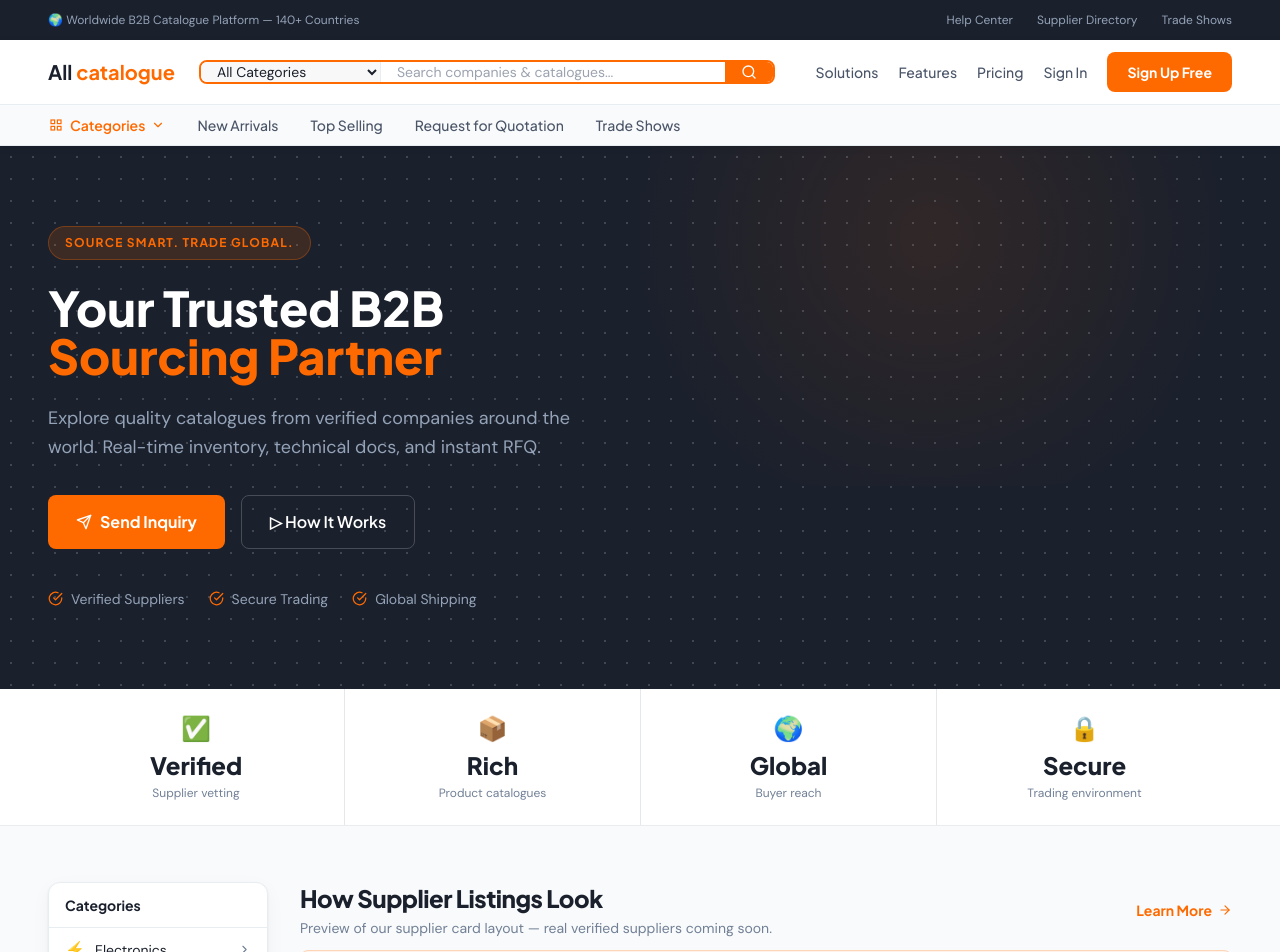
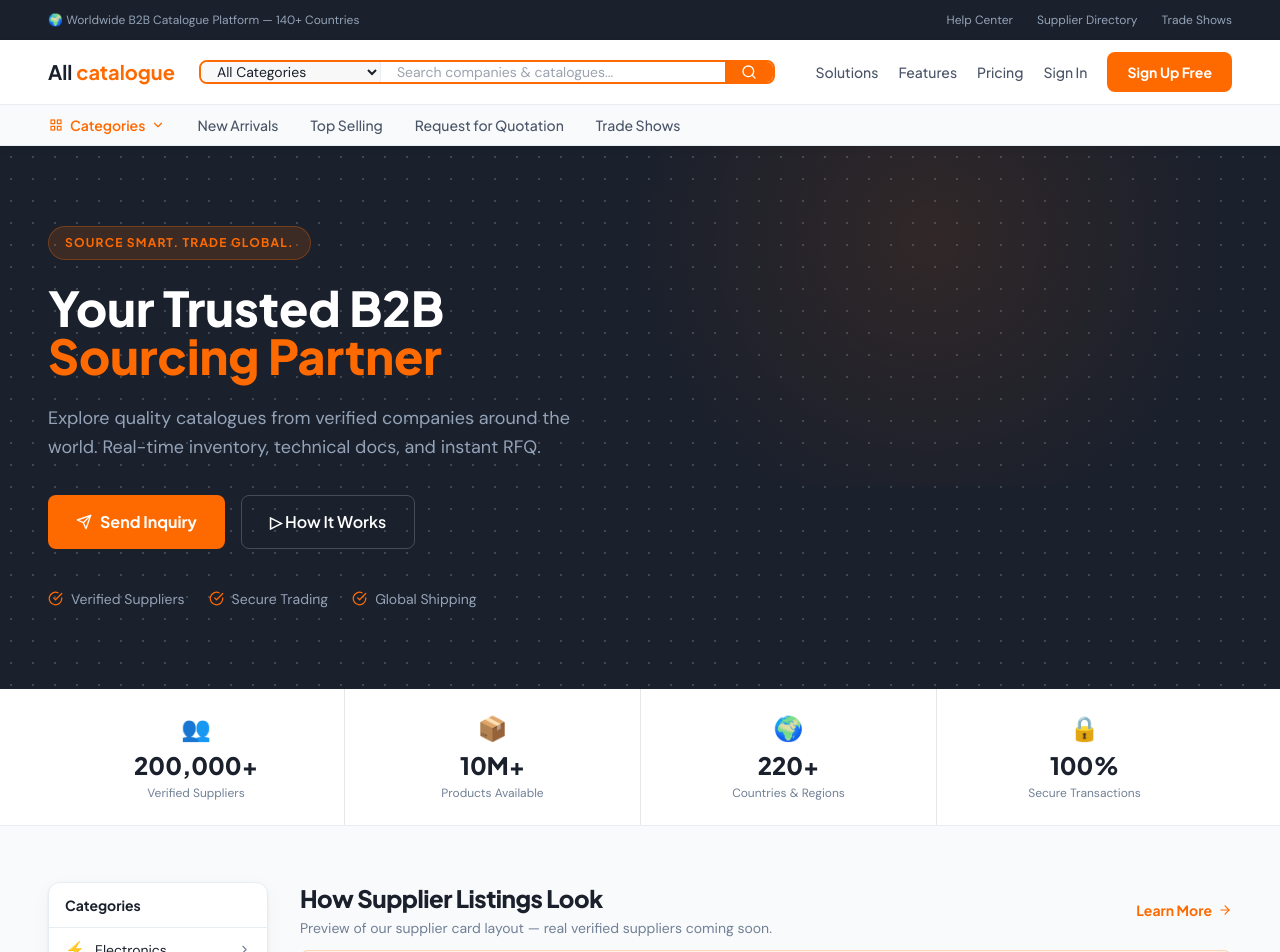
Before and after one commit to idgmedia2025-app/ALLCATALOGUE, a React (Vite) app: page / in a window 1280 px wide. Shown: the top 952 px of the page. Built offline with nearby package versions, Linux system fonts and the light colour scheme.

Commit message:
Implement counter animation and stat display
Added a counter animation hook and stat counter component to the HomePage. Updated the layout and replaced the value props with StatCounter components for displaying statistics.

```diff
--- a/src/pages/HomePage.tsx
+++ b/src/pages/HomePage.tsx
@@ -1,6 +1,75 @@
 import { Link } from 'react-router-dom'
+import { useEffect, useRef, useState } from 'react'
 import { ArrowRight, CheckCircle, ChevronRight, Star, Package, Send } from 'lucide-react'
 
+// ---------------------------------------------------------------------------
+// Counter animation hook — bilaabiintu waxay dhacaysaa marka element-ku muuqdo
+// ---------------------------------------------------------------------------
+function useCounterAnimation(target: number, duration = 1800, decimals = 0) {
+  const [count, setCount] = useState(0)
+  const [started, setStarted] = useState(false)
+  const ref = useRef<HTMLDivElement>(null)
+
+  useEffect(() => {
+    const el = ref.current
+    if (!el) return
+    const observer = new IntersectionObserver(
+      ([entry]) => { if (entry.isIntersecting) setStarted(true) },
+      { threshold: 0.3 }
+    )
+    observer.observe(el)
+    return () => observer.disconnect()
+  }, [])
+
+  useEffect(() => {
+    if (!started) return
+    let startTime: number | null = null
+    const step = (timestamp: number) => {
+      if (!startTime) startTime = timestamp
+      const progress = Math.min((timestamp - startTime) / duration, 1)
+      // easeOutExpo — si dhakhso ah u koro bilowga, dhammaadka hoos u yaacso
+      const eased = progress === 1 ? 1 : 1 - Math.pow(2, -10 * progress)
+      setCount(parseFloat((eased * target).toFixed(decimals)))
+      if (progress < 1) requestAnimationFrame(step)
+    }
+    requestAnimationFrame(step)
+  }, [started, target, duration, decimals])
+
+  return { count, ref }
+}
+
+// ---------------------------------------------------------------------------
+// StatCounter — mid kastaa ka mid ah stats-yada
+// ---------------------------------------------------------------------------
+interface StatProps {
+  icon: string
+  target: number
+  suffix: string
+  label: string
+  decimals?: number
+}
+
+function StatCounter({ icon, target, suffix, label, decimals = 0 }: StatProps) {
+  const { count, ref } = useCounterAnimation(target, 1800, decimals)
+
+  const display = decimals > 0
+    ? count.toFixed(decimals)
+    : Math.floor(count).toLocaleString()
+
+  return (
+    <div ref={ref} className="py-6 px-8 text-center">
+      <div className="text-2xl mb-1">{icon}</div>
+      <div className="font-display font-extrabold text-2xl" style={{ color: 'var(--navy)' }}>
+        {display}{suffix}
+      </div>
+      <div className="text-xs font-body mt-1" style={{ color: 'var(--muted)' }}>{label}</div>
+    </div>
+  )
+}
+
+// ---------------------------------------------------------------------------
+// Data
+// ---------------------------------------------------------------------------
 const categories = [
   { icon: '⚡', label: 'Electronics' },
   { icon: '🏭', label: 'Industrial Equipment' },
@@ -14,8 +83,7 @@ const categories = [
   { icon: '🔩', label: 'Hardware & Tools' },
 ]
 
-// Sample/demo supplier profiles — shown to illustrate how supplier listings appear on the platform.
-// Replace with real verified suppliers once onboarded.
+// Sample/demo supplier profiles — replace with real verified suppliers once onboarded.
 const sampleCompanies = [
   {
     name: 'Sample Supplier A',
@@ -55,25 +123,19 @@ const sampleCompanies = [
   },
 ]
 
-const valueProps = [
-  { icon: '✅', value: 'Verified', label: 'Supplier vetting' },
-  { icon: '📦', value: 'Rich', label: 'Product catalogues' },
-  { icon: '🌍', value: 'Global', label: 'Buyer reach' },
-  { icon: '🔒', value: 'Secure', label: 'Trading environment' },
-]
-
+// ---------------------------------------------------------------------------
+// Page
+// ---------------------------------------------------------------------------
 export default function HomePage() {
   return (
     <div style={{ background: 'var(--bg)' }}>
       {/* Hero */}
       <section className="relative overflow-hidden" style={{ background: 'var(--navy)' }}>
         <div className="dot-bg absolute inset-0 opacity-20" />
-        {/* Orange glow */}
         <div className="absolute -top-40 right-0 w-[700px] h-[500px] rounded-full opacity-10"
           style={{ background: 'radial-gradient(circle, #FF6A00 0%, transparent 70%)' }} />
 
         <div className="relative max-w-7xl mx-auto px-6 lg:px-12 py-16 md:py-20 grid md:grid-cols-2 gap-12 items-center">
-          {/* Left */}
           <div>
             <div className="inline-flex items-center gap-2 rounded-full px-4 py-2 mb-6 animate-fade-up"
               style={{ background: 'rgba(255,106,0,0.15)', border: '1px solid rgba(255,106,0,0.3)' }}>
@@ -129,17 +191,16 @@ export default function HomePage() {
         </div>
       </section>
 
-      {/* Value props bar */}
+      {/* ------------------------------------------------------------------ */}
+      {/* Stats bar — counter animation (bilaabata marka user-ku gaadhsiiiyo) */}
+      {/* ------------------------------------------------------------------ */}
       <div className="bg-white border-b" style={{ borderColor: 'var(--border)' }}>
         <div className="max-w-7xl mx-auto px-6 lg:px-12">
           <div className="grid grid-cols-2 md:grid-cols-4 divide-x" style={{ borderColor: 'var(--border)' }}>
-            {valueProps.map(s => (
-              <div key={s.label} className="py-6 px-8 text-center">
-                <div className="text-2xl mb-1">{s.icon}</div>
-                <div className="font-display font-extrabold text-2xl" style={{ color: 'var(--navy)' }}>{s.value}</div>
-                <div className="text-xs font-body mt-1" style={{ color: 'var(--muted)' }}>{s.label}</div>
-              </div>
-            ))}
+            <StatCounter icon="👥" target={200000} suffix="+"  label="Verified Suppliers" />
+            <StatCounter icon="📦" target={10}      suffix="M+" label="Products Available" />
+            <StatCounter icon="🌍" target={220}     suffix="+"  label="Countries & Regions" />
+            <StatCounter icon="🔒" target={100}     suffix="%"  label="Secure Transactions" />
           </div>
         </div>
       </div>
@@ -206,7 +267,6 @@ export default function HomePage() {
             <div className="grid sm:grid-cols-2 xl:grid-cols-2 gap-5">
               {sampleCompanies.map(company => (
                 <div key={company.name} className="card p-5 group cursor-pointer">
-                  {/* Header */}
                   <div className="flex items-start justify-between mb-3">
                     <div className="flex items-center gap-3">
                       <div className="w-11 h-11 rounded-lg flex items-center justify-center text-xl flex-shrink-0"
@@ -223,7 +283,6 @@ export default function HomePage() {
                     <span className="tag-orange text-xs">Demo</span>
                   </div>
 
-                  {/* Industry tag */}
                   <span className="inline-block text-xs font-body px-2.5 py-1 rounded-full mb-3"
                     style={{ background: '#f1f5f9', color: 'var(--navy-light)' }}>
                     {company.industry}
@@ -233,7 +292,6 @@ export default function HomePage() {
                     {company.desc}
                   </p>
 
-                  {/* Meta (illustrative) */}
                   <div className="flex items-center gap-4 mb-4 text-xs font-body" style={{ color: 'var(--muted)' }}>
                     <span className="flex items-center gap-1">
                       <Package size={12} style={{ color: 'var(--orange)' }} />
@@ -243,7 +301,6 @@ export default function HomePage() {
                     <span>⏱ Lead time varies</span>
                   </div>
 
-                  {/* Rating placeholder */}
                   <div className="flex items-center gap-1.5 mb-4">
                     {[...Array(5)].map((_, i) => (
                       <Star key={i} size={12} style={{ color: '#cbd5e0' }} />
@@ -251,7 +308,6 @@ export default function HomePage() {
                     <span className="text-xs font-body" style={{ color: 'var(--muted)' }}>Ratings coming soon</span>
                   </div>
 
-                  {/* Action */}
                   <button className="btn-primary w-full text-xs py-2.5 flex items-center justify-center gap-2">
                     <Send size={13} />
                     Preview Inquiry Flow
```
